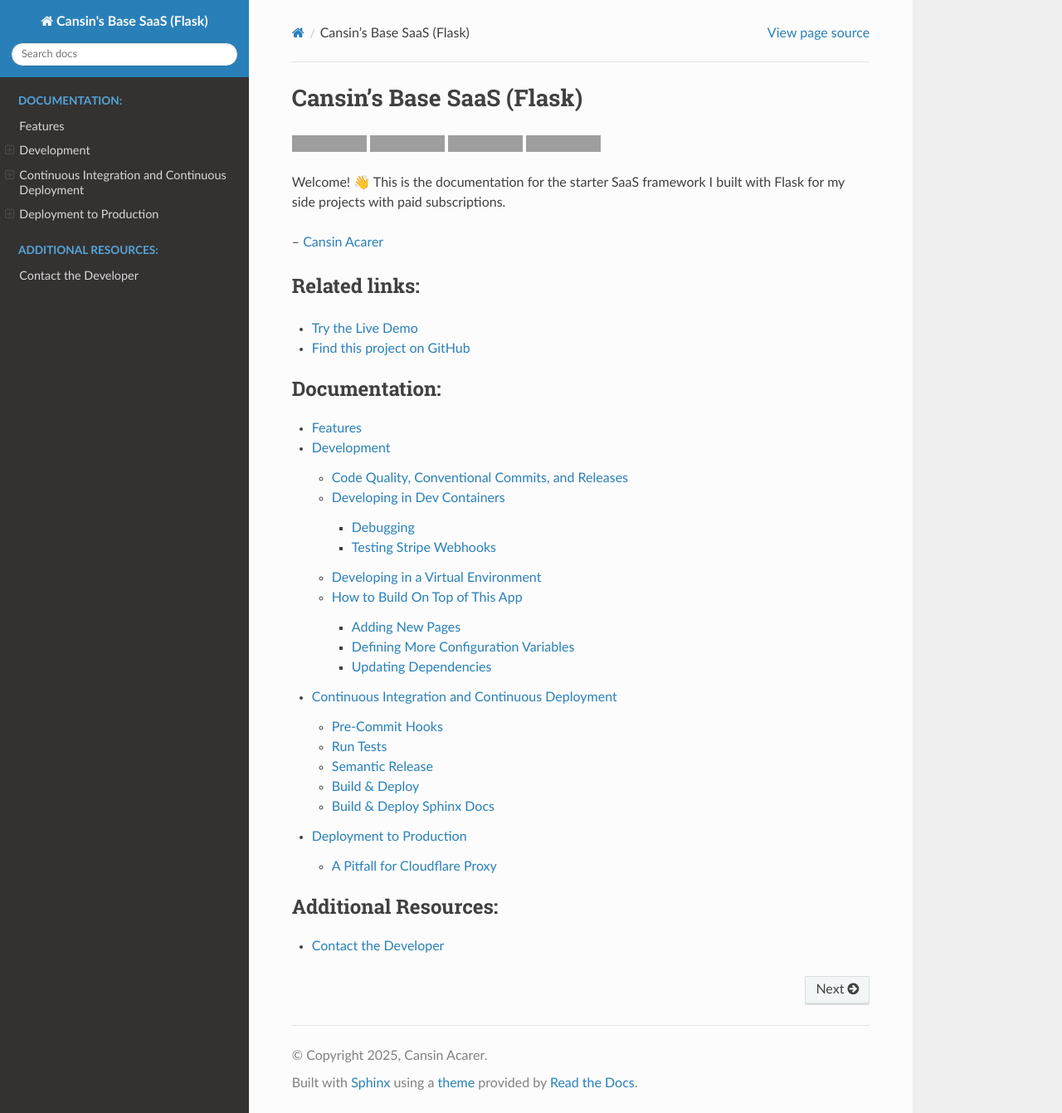
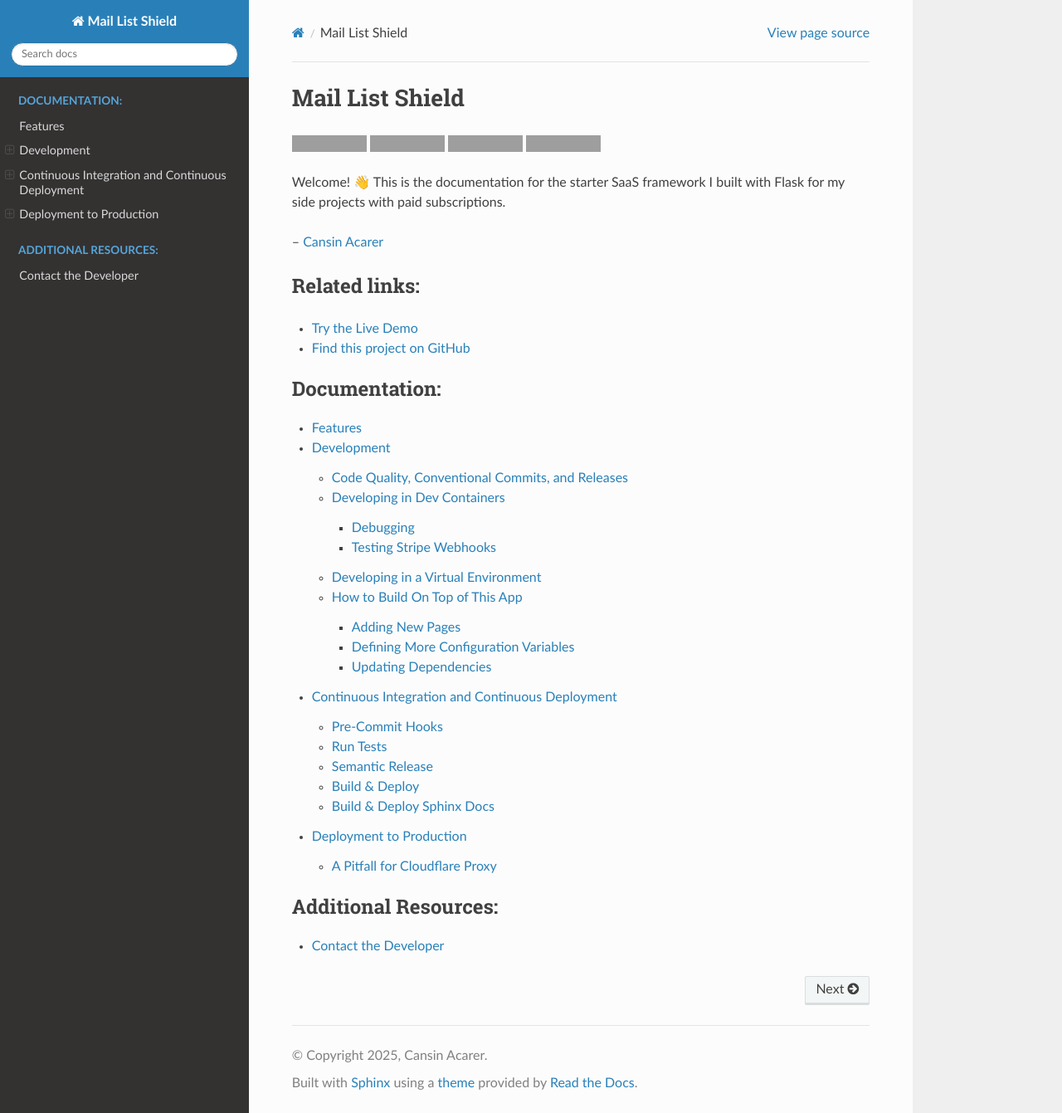
Before and after one commit to cansinacarer/maillistshield-com, a Sphinx documentation site: the page built from docs/source/index.rst, in a window 1280 px wide and 1341 px high. Shown: the whole window at 83% size. Built offline with Sphinx 7.4.7 and the Read the Docs theme 3.1.0, drawn with Linux system fonts in a browser that asks for light colours; pages that are not in the unit, such as notebooks, are missing from menus; grey boxes are pictures that could not be loaded.

Commit message:
chore: replace base saas w/ mail list shield

```diff
--- a/docs/source/conf.py
+++ b/docs/source/conf.py
@@ -12,7 +12,7 @@
 # -- Project information -----------------------------------------------------
 # https://www.sphinx-doc.org/en/master/usage/configuration.html#project-information
 
-project = "Cansin's Base SaaS (Flask)"
+project = "Mail List Shield"
 copyright = "2025, Cansin Acarer"
 author = "Cansin Acarer"
 release = "v1.0.1"
--- a/docs/source/index.rst
+++ b/docs/source/index.rst
@@ -1,5 +1,5 @@
-Cansin's Base SaaS (Flask)
-========================================
+Mail List Shield
+================
 
 |Uptime| |Test Coverage| |Last Commit| |Code Style|
 
```
Also changed, not shown: 2 other files.
